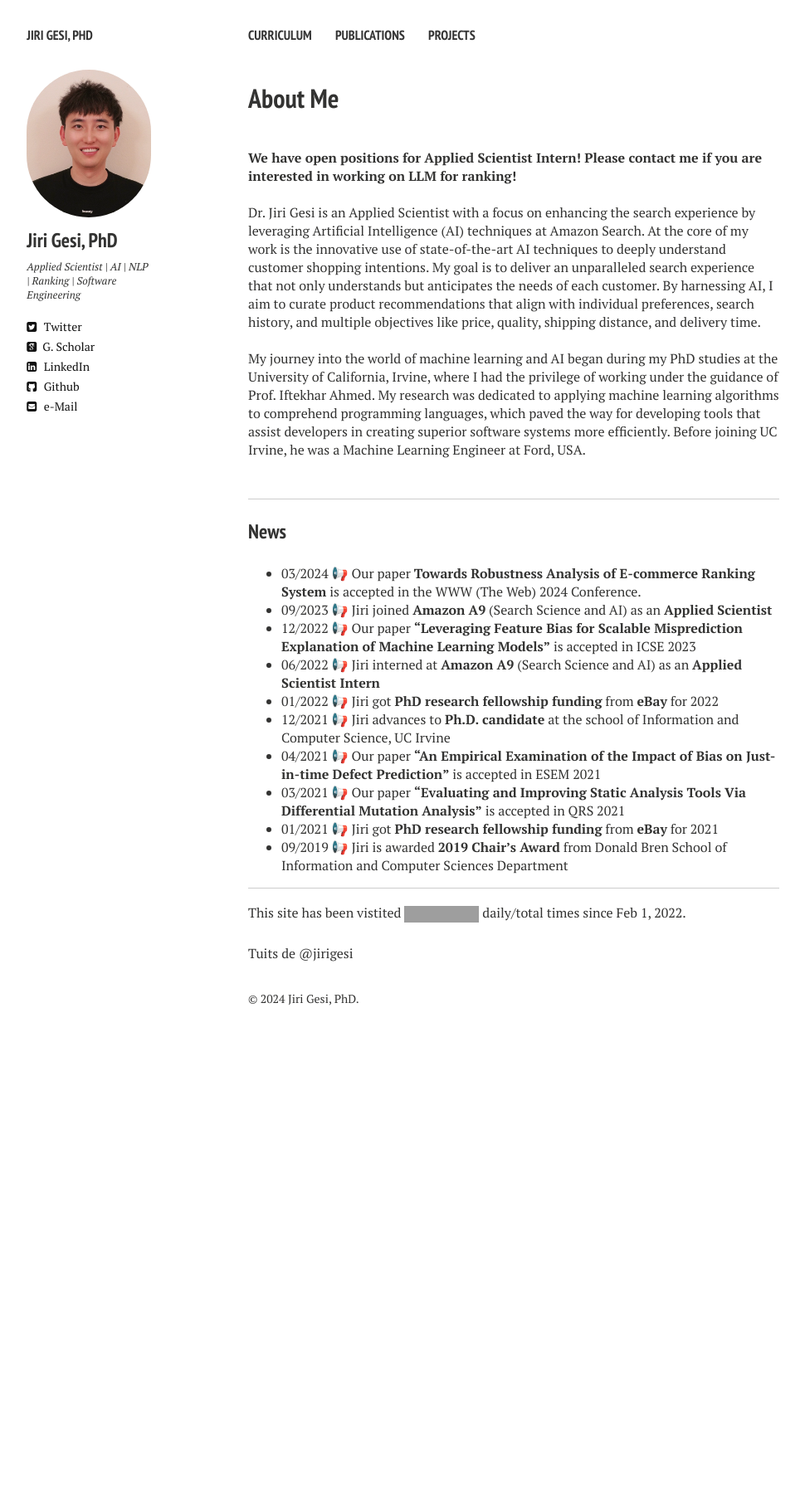
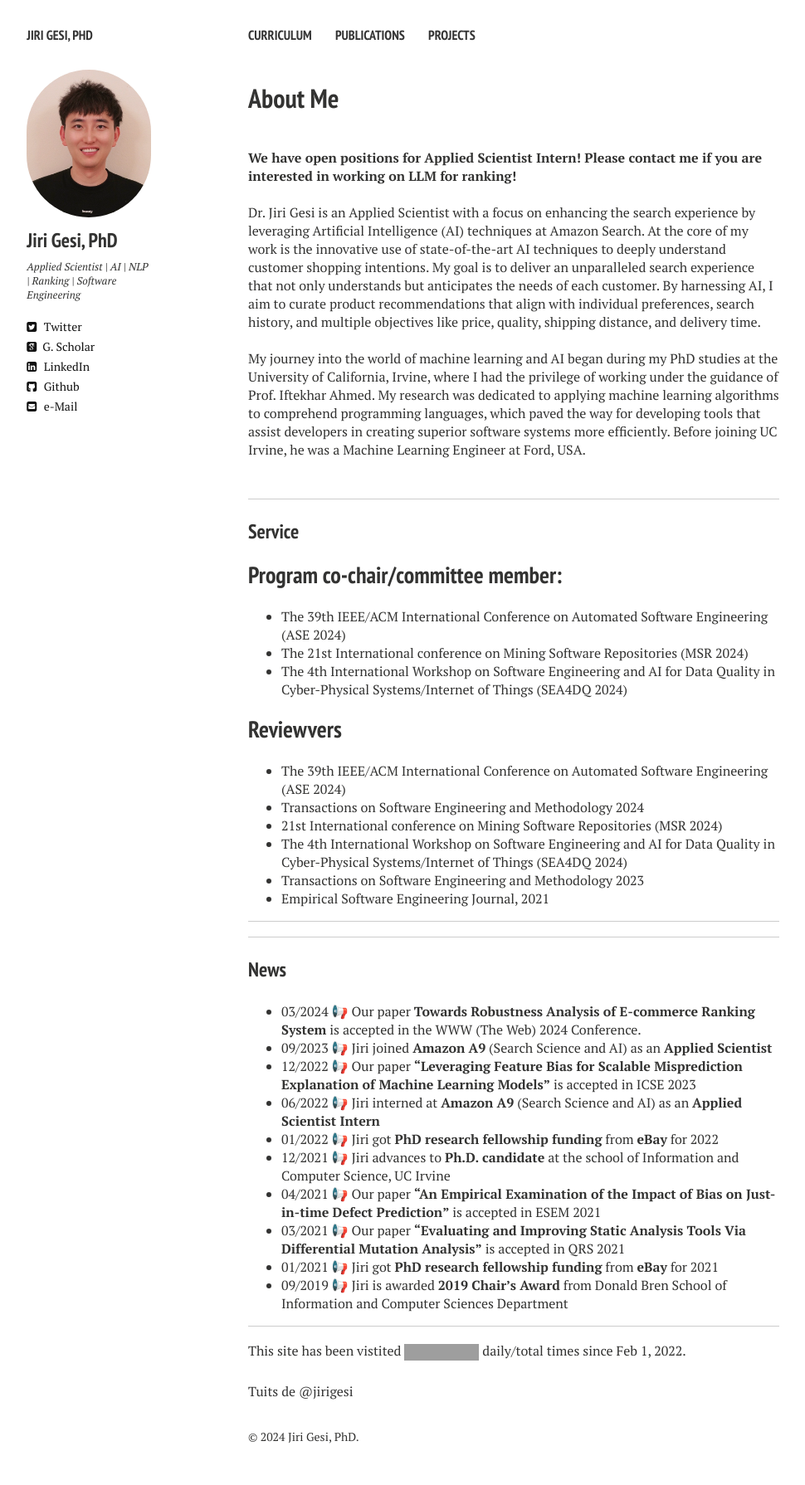
Before and after one commit to Jirigesi/Jirigesi.github.io, a Jekyll site: the page built from index.md, in a window 1280 px wide. Shown: the whole page at 83% size, without its empty margins (21-991 px from the left). Built offline with Jekyll 4.4.1, drawn with Linux system fonts in a browser that asks for light colours; nearby versions of some CDN libraries; comment, search, counter and statistics services are not loaded; before the commit the page ends 1262 px from its top, so only the background shows below that; grey boxes are pictures that could not be loaded.

Commit message:
Update index.md

```diff
--- a/index.md
+++ b/index.md
@@ -23,6 +23,25 @@ My journey into the world of machine learning and AI began during my PhD studies
 <br />
 
 ---
+### Service
+
+## Program co-chair/committee member:
+- The 39th IEEE/ACM International Conference on Automated Software Engineering (ASE 2024)
+- The 21st International conference on Mining Software Repositories (MSR 2024)
+- The 4th International Workshop on Software Engineering and AI for Data Quality in Cyber-Physical Systems/Internet of Things (SEA4DQ 2024)
+
+## Reviewvers
+
+- The 39th IEEE/ACM International Conference on Automated Software Engineering (ASE 2024)
+-  Transactions on Software Engineering and Methodology 2024
+- 21st International conference on Mining Software Repositories (MSR 2024)
+- The 4th International Workshop on Software Engineering and AI for Data Quality in Cyber-Physical Systems/Internet of Things (SEA4DQ 2024)
+- Transactions on Software Engineering and Methodology 2023
+- Empirical Software Engineering Journal, 2021
+
+---
+
+---
 ### News
 - 03/2024 📢 Our paper **Towards Robustness Analysis of E-commerce Ranking System** is accepted in the WWW (The Web) 2024 Conference.
 - 09/2023 📢 Jiri joined **Amazon A9** (Search Science and AI) as an **Applied Scientist**
```
